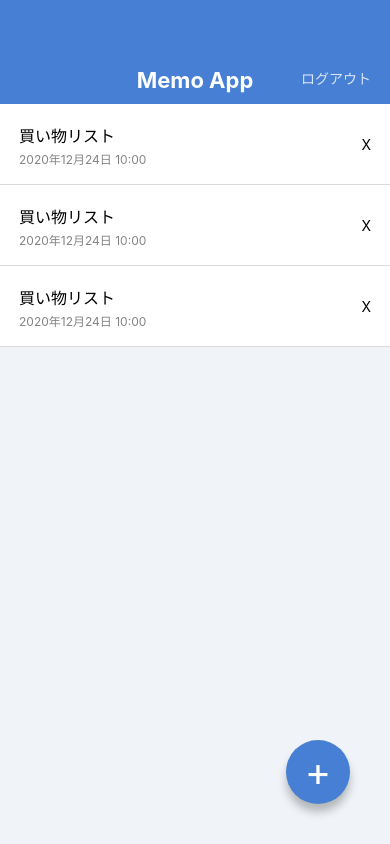
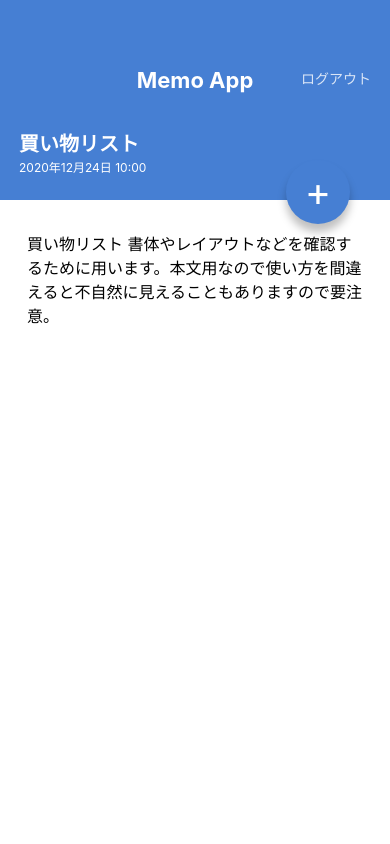
Before and after one commit to rsapp0427/MemoApp, a React Native app: screen /MemoList in a window 390 px wide. Built offline with nearby package versions, Linux system fonts and the light colour scheme.

Commit message:
メモ詳細画面の構造化とスタイリング

```diff
--- a/App.jsx
+++ b/App.jsx
@@ -1,8 +1,7 @@
 import React from 'react';
 import { MemoListScreen } from './src/screens/MemoListScreen';
+import { MemoDetailScreen } from './src/screens/MemoDetailScreen';
 
 export default function App() {
-  return (
-    <MemoListScreen />
-  );
+  return <MemoDetailScreen />;
 }
--- a/package.json
+++ b/package.json
@@ -23,10 +23,12 @@
     "@babel/core": "^7.12.9",
     "eslint": "^8.10.0",
     "eslint-config-airbnb": "^19.0.4",
+    "eslint-config-prettier": "^8.5.0",
     "eslint-plugin-import": "^2.25.4",
     "eslint-plugin-jsx-a11y": "^6.5.1",
     "eslint-plugin-react": "^7.29.3",
-    "eslint-plugin-react-hooks": "^4.3.0"
+    "eslint-plugin-react-hooks": "^4.3.0",
+    "prettier": "^2.5.1"
   },
   "private": true
 }
--- a/src/components/CircleButton.jsx
+++ b/src/components/CircleButton.jsx
@@ -1,40 +1,45 @@
 import React from 'react';
 import { StyleSheet, Text, View } from 'react-native';
-import { string } from 'prop-types';
+import { string, shape } from 'prop-types';
 
 export const CircleButton = (props) => {
-	const { children } = props;
-	return(
-		<View style={styles.circleButton}>
-        <Text style={styles.circleButtonLabel}>{children}</Text>
-      </View>
-	);
-}
+  const { children, style } = props;
+  return (
+    <View style={[styles.circleButton, style]}>
+      <Text style={styles.circleButtonLabel}>{children}</Text>
+    </View>
+  );
+};
 
 CircleButton.prototype = {
-	children:string.isRequired,
+  children: string.isRequired,
+  style: shape(),
+};
+
+CircleButton.defaultProps = {
+  style: null,
 };
 
 const styles = StyleSheet.create({
-	circleButton:{
-    backgroundColor:'#467FD3',
-    width:64,
-    height:64,
-    borderRadius:32,
-    justifyContent:'center',
-    alignItems:'center',
-    position:'absolute',
-    right:40,
-    bottom:40,
-    shadowColor:'black',
-    shadowOffset:{width:0,height:8},
-    shadowOpacity:0.25,
-    shadowRadius:8,
-    elevation:8,
+  circleButton: {
+    backgroundColor: '#467FD3',
+    width: 64,
+    height: 64,
+    borderRadius: 32,
+    justifyContent: 'center',
+    alignItems: 'center',
+    position: 'absolute',
+    right: 40,
+    bottom: 40,
+    shadowColor: 'black',
+    shadowOffset: { width: 0, height: 8 },
+    shadowOpacity: 0.25,
+    shadowRadius: 8,
+    elevation: 8,
   },
-  circleButtonLabel:{
-    color:'white',
-    fontSize:40,
-    lineHeight:40,
-  }
-})
+  circleButtonLabel: {
+    color: 'white',
+    fontSize: 40,
+    lineHeight: 40,
+  },
+});
--- a/src/components/Hello.jsx
+++ b/src/components/Hello.jsx
@@ -4,14 +4,14 @@
 
 export const Hello = (props) => {
   const { children, bang, style } = props;
-	return(
+  return (
     <View>
       <Text style={[styles.text, style]}>
         {`Hello ${children}${bang ? '!' : ''}`}
       </Text>
     </View>
   );
-}
+};
 
 Hello.propTypes = {
   children: string.isRequired,
@@ -25,7 +25,7 @@
 };
 
 const styles = StyleSheet.create({
-  text:{
+  text: {
     color: 'white',
     backgroundColor: 'blue',
     fontSize: 40,
--- /dev/null
+++ b/src/screens/MemoDetailScreen.jsx
@@ -0,0 +1,57 @@
+import React from 'react';
+import { View, ScrollView, Text, StyleSheet } from 'react-native';
+
+import { AppBar } from '../components/AppBar';
+import { CircleButton } from '../components/CircleButton';
+
+export const MemoDetailScreen = () => {
+  return (
+    <View style={styles.container}>
+      <AppBar />
+      <View style={styles.memoHeader}>
+        <Text style={styles.memoTitle}>買い物リスト</Text>
+        <Text style={styles.memoDate}>2020年12月24日 10:00</Text>
+      </View>
+      <ScrollView style={styles.memoBody}>
+        <Text style={styles.memoText}>
+          買い物リスト
+          書体やレイアウトなどを確認するために用います。本文用なので使い方を間違えると不自然に見えることもありますので要注意。
+        </Text>
+      </ScrollView>
+      <CircleButton style={{ top: 160, bottom: 'auto' }}>+</CircleButton>
+    </View>
+  );
+};
+
+const styles = StyleSheet.create({
+  container: {
+    flex: 1,
+    backgroundColor: 'white',
+  },
+  memoHeader: {
+    backgroundColor: '#467FD3',
+    height: 96,
+    justifyContent: 'center',
+    paddingVertical: 24,
+    paddingHorizontal: 19,
+  },
+  memoTitle: {
+    color: 'white',
+    fontSize: 20,
+    fontWeight: 'bold',
+    lineHeight: 32,
+  },
+  memoDate: {
+    color: 'white',
+    fontSize: 12,
+    lineHeight: 16,
+  },
+  memoBody: {
+    paddingVertical: 32,
+    paddingHorizontal: 27,
+  },
+  memoText: {
+    fontSize: 16,
+    lineHeight: 24,
+  },
+});
```
Also changed, not shown: src/components/AppBar.jsx (+23 -23 lines), src/components/MemoList.jsx (+21 -21 lines), src/screens/MemoListScreen.jsx (+4 -4 lines), .eslintrc.json, 2 other files (tests, documents, lock files or other folders). Lines whose indentation alone changed are shown as unchanged.
